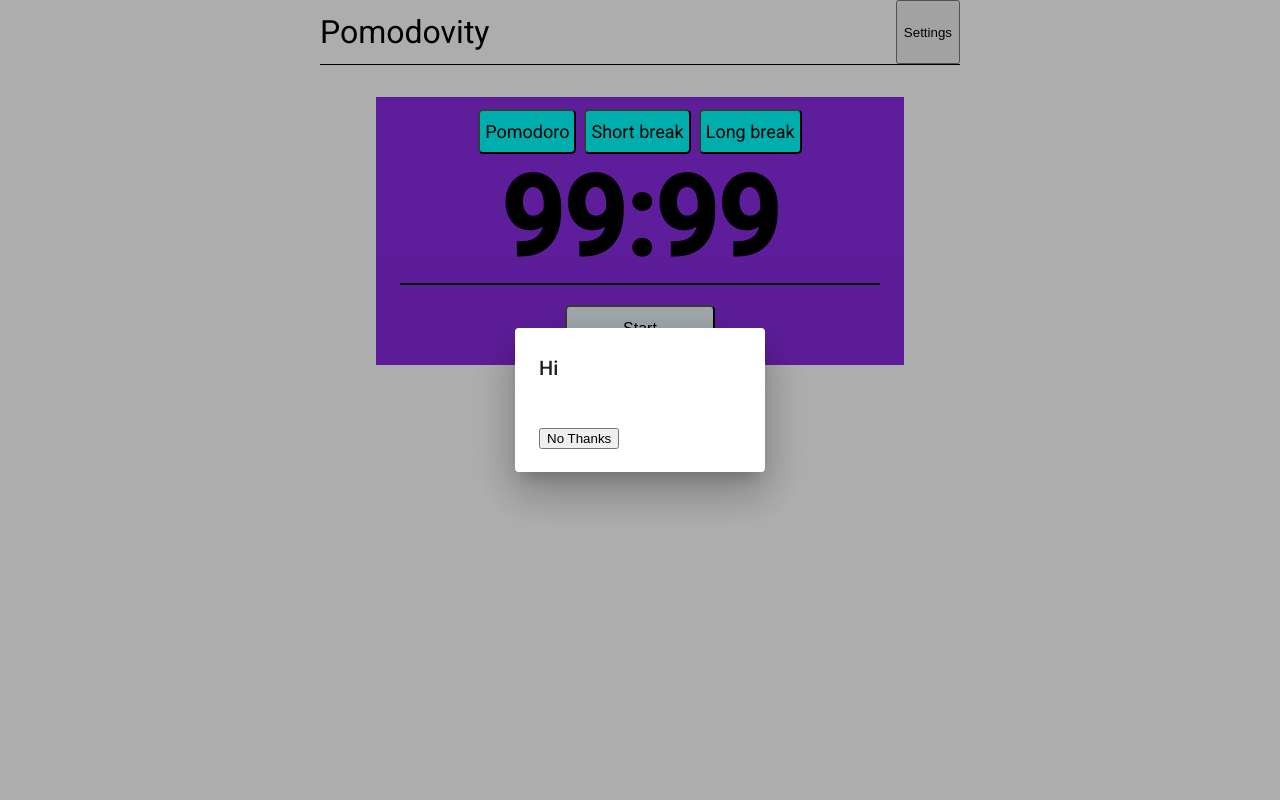
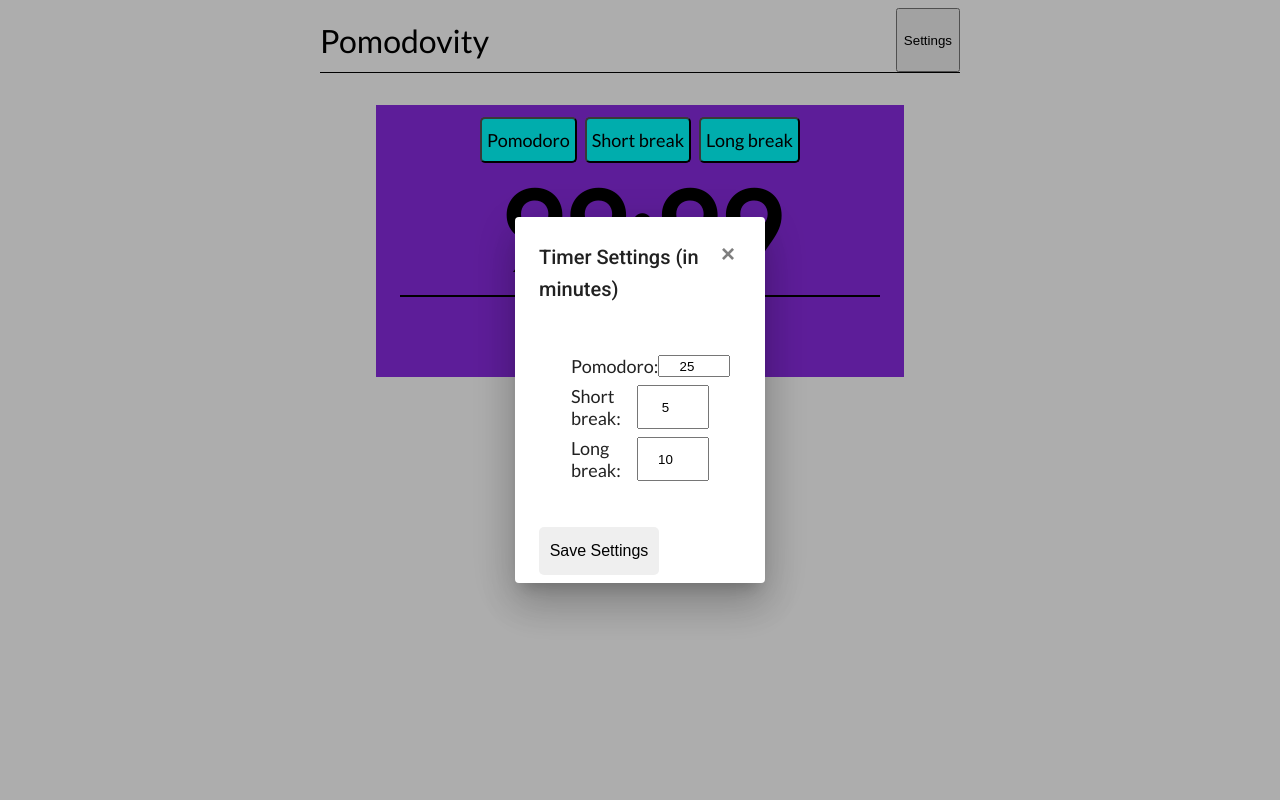
Before and after one commit to caeres/pomodivity, an Angular app: page / in a window 1280 px wide. Both pictures are taken after a click on the button "Settings". Built offline with nearby package versions, Linux system fonts and the light colour scheme.

Commit message:
SettingsDialog styling

```diff
--- a/src/app/components/settings-dialog/settings-dialog.component.html
+++ b/src/app/components/settings-dialog/settings-dialog.component.html
@@ -1,4 +1,23 @@
-<h1 mat-dialog-title>Hi</h1>
+<div class="settings-dialog-header">
+  <h1 mat-dialog-title>Timer Settings (in minutes)</h1>
+  <button class="settings-dialog-close-btn" (click)="onDismiss()">
+    <span>&times;</span>
+  </button>
+</div>
+<div mat-dialog-content class="settings-dialog-content">
+    <div class="settings-dialog-timer">
+        <div>Pomodoro:</div>
+        <input type="number" value="25">
+    </div>
+    <div class="settings-dialog-timer">
+      <div>Short break:</div>
+      <input type="number" value="5">
+    </div>
+    <div class="settings-dialog-timer">
+      <div>Long break:</div>
+      <input type="number" value="10">
+  </div>
+</div>
 <div mat-dialog-actions>
-  <button mat-button (click)="onNoClick()">No Thanks</button>
+  <button class="settings-dialog-save-btn" (click)="onClickSave()">Save Settings</button>
 </div>
--- a/src/app/components/settings-dialog/settings-dialog.component.scss
+++ b/src/app/components/settings-dialog/settings-dialog.component.scss
@@ -0,0 +1,53 @@
+.settings-dialog-header
+{
+    display: flex;
+    justify-content: space-between;
+
+    .settings-dialog-close-btn
+    {
+        height: 8px;
+        cursor: pointer;
+        border: none;
+        float: right;
+        font-size: 1.5rem;
+        font-weight: 700;
+        line-height: 1;
+        color: #000;
+        text-shadow: 0 1px 0 #fff;
+        opacity: .5;
+        background-color: #fff;
+    }
+}
+
+.settings-dialog-content
+{
+    padding: 24px;
+}
+
+.settings-dialog-timer
+{
+    font-size: 18px;
+    display: flex;
+    justify-content: space-between;
+    margin: 4px 0;
+    padding: 2px 32px;
+
+    input
+    {
+        width: 64px;
+        text-align: center;
+    }
+}
+
+.settings-dialog-save-btn
+{
+    margin: 8px 0 0 0;
+    width: 120px;
+    height: 3rem;
+    border: none;
+    border-radius: 5px;
+    cursor: pointer;
+    transition: color 0.5s ease-in-out 0s;
+    box-shadow: none;
+    font-size: 16px;
+}
--- a/src/app/components/settings-dialog/settings-dialog.component.ts
+++ b/src/app/components/settings-dialog/settings-dialog.component.ts
@@ -13,9 +13,15 @@ export class SettingsDialogComponent implements OnInit {
     public dialogRef: MatDialogRef<HeaderComponent>
   ) { }
 
-  onNoClick(): void {
+  onDismiss(): void {
     this.dialogRef.close();
   }
+
+  // save settings, :VOID is gonna be wrong then
+  onClickSave(): void {
+    this.dialogRef.close();
+  }
+
 
   ngOnInit(): void {
   }
--- a/src/styles.scss
+++ b/src/styles.scss
@@ -1,3 +1,6 @@
+// i will need to look at this later
+
+
 
 // Custom Theming for Angular Material
 // For more information: https://material.angular.io/guide/theming
@@ -43,6 +46,5 @@ $pomodivity-theme: mat.define-light-theme((
 
 html, body{
     font-family: var(--font-base);
+    height: 100%;
 }
-html, body { height: 100%; }
-body { margin: 0; font-family: Roboto, "Helvetica Neue", sans-serif; }
```
